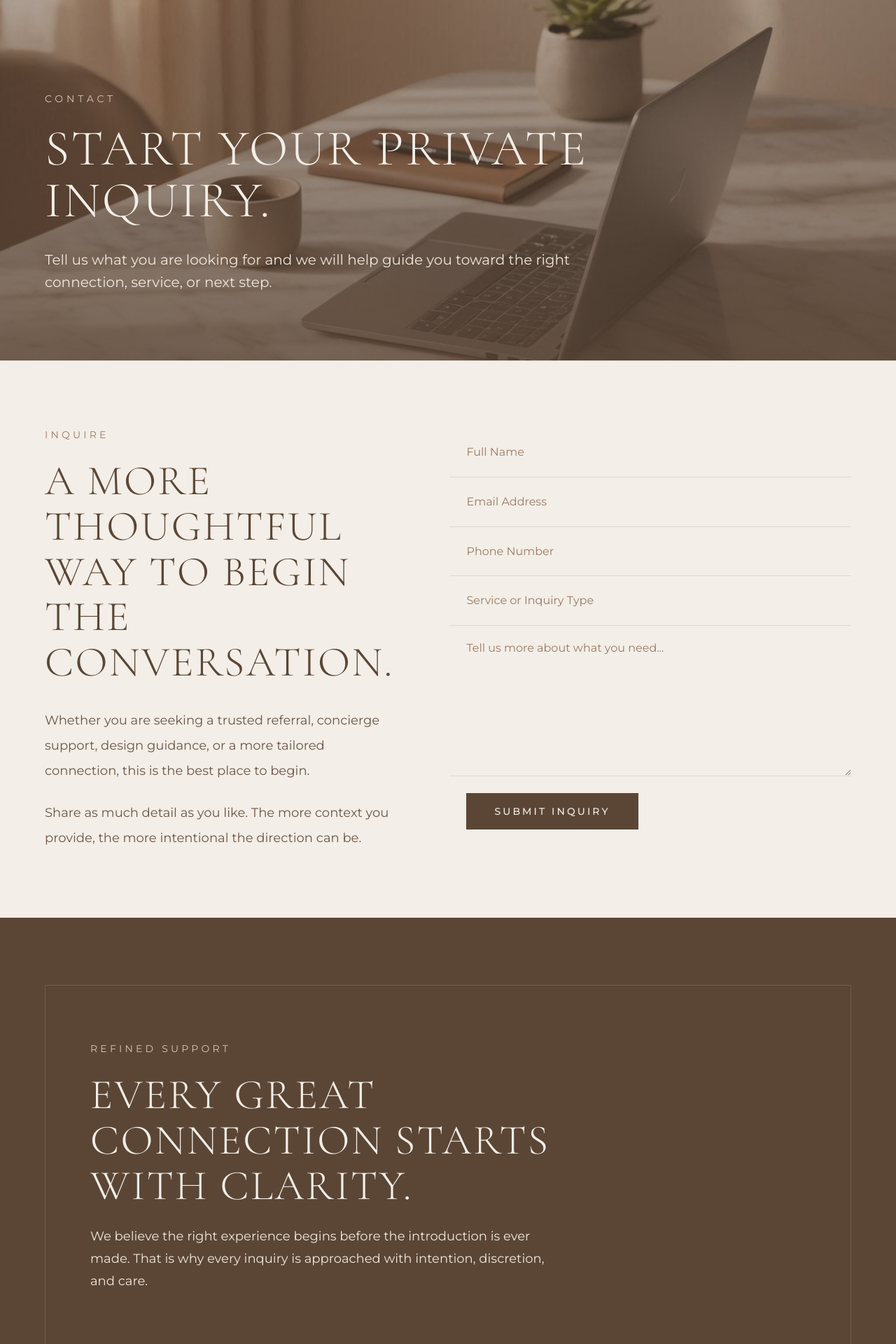
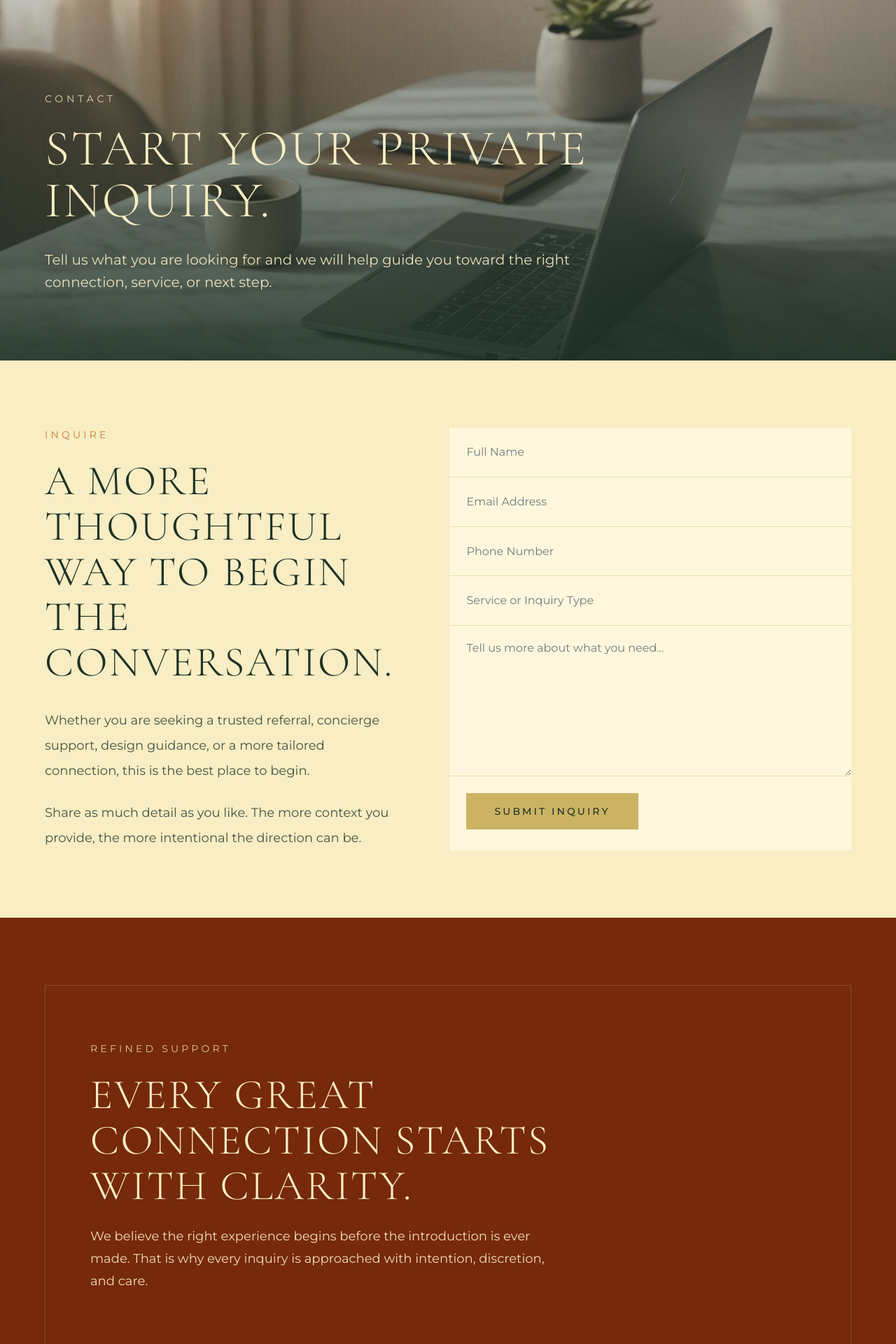
Before and after one commit to laurenabigailparker/pmp-inc-website, a Next.js app: page /contact in a window 1280 px wide. Shown: the part 174-2094 px from the top of the page at 70% size. Built offline with nearby package versions, Linux system fonts and the light colour scheme.

Commit message:
update contact page

```diff
--- a/app/contact/page.tsx
+++ b/app/contact/page.tsx
@@ -2,7 +2,7 @@ import Image from "next/image";
 
 export default function ContactPage() {
   return (
-    <main className="bg-[#5b4636] text-[#f3eee7]">
+    <main className="bg-[#1E3226] text-[#F8EDC3]">
       <section className="relative min-h-[70svh] overflow-hidden sm:min-h-[78svh]">
         <Image
           src="/images/workspace.jpg"
@@ -11,11 +11,11 @@ export default function ContactPage() {
           priority
           className="object-cover"
         />
-        <div className="absolute inset-0 bg-[linear-gradient(to_bottom,rgba(91,70,54,0.42),rgba(91,70,54,0.82))]" />
+        <div className="absolute inset-0 bg-[linear-gradient(to_bottom,rgba(111,125,123,0.2),rgba(30,50,38,0.9))]" />
 
         <div className="relative z-10 mx-auto flex min-h-[70svh] max-w-7xl items-end px-5 py-16 sm:min-h-[78svh] sm:px-6 md:px-10 lg:px-16 lg:py-24">
           <div className="max-w-4xl">
-            <p className="text-sm uppercase tracking-[0.35em] text-[#d8c5b5]">
+            <p className="text-sm uppercase tracking-[0.35em] text-[#F8EDC3]/85">
               Contact
             </p>
 
@@ -23,7 +23,7 @@ export default function ContactPage() {
               Start your private inquiry.
             </h1>
 
-            <p className="mt-8 max-w-3xl text-base leading-7 text-[#efe7dd] sm:text-lg sm:leading-8 md:text-xl">
+            <p className="mt-8 max-w-3xl text-base leading-7 text-[#F8EDC3]/92 sm:text-lg sm:leading-8 md:text-xl">
               Tell us what you are looking for and we will help guide you toward
               the right connection, service, or next step.
             </p>
@@ -31,17 +31,17 @@ export default function ContactPage() {
         </div>
       </section>
 
-      <section className="bg-[#f3eee7] px-5 py-16 text-[#5b4636] sm:px-6 md:px-10 lg:px-16 lg:py-24">
+      <section className="bg-[#F8EDC3] px-5 py-16 text-[#1E3226] sm:px-6 md:px-10 lg:px-16 lg:py-24">
         <div className="mx-auto grid max-w-7xl gap-12 lg:grid-cols-[0.9fr_1.1fr] lg:gap-20">
           <div>
-            <p className="text-sm uppercase tracking-[0.3em] text-[#9a7b67]">
+            <p className="text-sm uppercase tracking-[0.3em] text-[#C27E35]">
               Inquire
             </p>
             <h2 className="mt-6 max-w-xl text-3xl font-light uppercase leading-[1.08] tracking-[0.04em] sm:text-4xl md:text-5xl lg:text-6xl">
               A more thoughtful way to begin the conversation.
             </h2>
 
-            <div className="mt-8 space-y-6 text-base leading-7 text-[#6b5647] sm:text-lg sm:leading-9">
+            <div className="mt-8 space-y-6 text-base leading-7 text-[#1E3226]/82 sm:text-lg sm:leading-9">
               <p>
                 Whether you are seeking a trusted referral, concierge support,
                 design guidance, or a more tailored connection, this is the best
@@ -55,36 +55,36 @@ export default function ContactPage() {
             </div>
           </div>
 
-          <form className="grid gap-px bg-[rgba(91,70,54,0.12)]">
+          <form className="grid gap-px bg-[rgba(194,126,53,0.18)]">
             <input
               type="text"
               placeholder="Full Name"
-              className="bg-[#f3eee7] px-5 py-4 text-[#5b4636] outline-none placeholder:text-[#9a7b67] sm:px-6 sm:py-5"
+              className="bg-[#fff7dd] px-5 py-4 text-[#1E3226] outline-none placeholder:text-[#6F7D7B] sm:px-6 sm:py-5"
             />
             <input
               type="email"
               placeholder="Email Address"
-              className="bg-[#f3eee7] px-5 py-4 text-[#5b4636] outline-none placeholder:text-[#9a7b67] sm:px-6 sm:py-5"
+              className="bg-[#fff7dd] px-5 py-4 text-[#1E3226] outline-none placeholder:text-[#6F7D7B] sm:px-6 sm:py-5"
             />
             <input
               type="text"
               placeholder="Phone Number"
-              className="bg-[#f3eee7] px-5 py-4 text-[#5b4636] outline-none placeholder:text-[#9a7b67] sm:px-6 sm:py-5"
+              className="bg-[#fff7dd] px-5 py-4 text-[#1E3226] outline-none placeholder:text-[#6F7D7B] sm:px-6 sm:py-5"
             />
             <input
               type="text"
               placeholder="Service or Inquiry Type"
-              className="bg-[#f3eee7] px-5 py-4 text-[#5b4636] outline-none placeholder:text-[#9a7b67] sm:px-6 sm:py-5"
+              className="bg-[#fff7dd] px-5 py-4 text-[#1E3226] outline-none placeholder:text-[#6F7D7B] sm:px-6 sm:py-5"
             />
             <textarea
               placeholder="Tell us more about what you need..."
               rows={7}
-              className="bg-[#f3eee7] px-5 py-4 text-[#5b4636] outline-none placeholder:text-[#9a7b67] sm:px-6 sm:py-5"
+              className="bg-[#fff7dd] px-5 py-4 text-[#1E3226] outline-none placeholder:text-[#6F7D7B] sm:px-6 sm:py-5"
             />
-            <div className="bg-[#f3eee7] px-5 py-5 sm:px-6 sm:py-6">
+            <div className="bg-[#fff7dd] px-5 py-5 sm:px-6 sm:py-6">
               <button
                 type="submit"
-                className="inline-flex items-center justify-center bg-[#5b4636] px-8 py-4 text-sm font-medium uppercase tracking-[0.22em] text-[#f3eee7] transition hover:bg-[#675140] sm:px-10"
+                className="inline-flex items-center justify-center bg-[#CCB363] px-8 py-4 text-sm font-medium uppercase tracking-[0.22em] text-[#1E3226] transition hover:bg-[#C27E35] hover:text-[#F8EDC3] sm:px-10"
               >
                 Submit Inquiry
               </button>
@@ -93,9 +93,9 @@ export default function ContactPage() {
         </div>
       </section>
 
-      <section className="bg-[#5b4636] px-5 py-16 sm:px-6 md:px-10 lg:px-16 lg:py-24">
-        <div className="mx-auto max-w-7xl border border-[rgba(243,238,231,0.12)] px-6 py-12 sm:px-8 sm:py-14 md:px-12 lg:px-16 lg:py-20">
-          <p className="text-sm uppercase tracking-[0.3em] text-[#d8c5b5]">
+      <section className="bg-[#76290B] px-5 py-16 text-[#F8EDC3] sm:px-6 md:px-10 lg:px-16 lg:py-24">
+        <div className="mx-auto max-w-7xl border border-[rgba(248,237,195,0.16)] px-6 py-12 sm:px-8 sm:py-14 md:px-12 lg:px-16 lg:py-20">
+          <p className="text-sm uppercase tracking-[0.3em] text-[#F8EDC3]/82">
             Refined Support
           </p>
 
@@ -103,7 +103,7 @@ export default function ContactPage() {
             Every great connection starts with clarity.
           </h2>
 
-          <p className="mt-6 max-w-2xl text-base leading-7 text-[#efe7dd] sm:text-lg sm:leading-8">
+          <p className="mt-6 max-w-2xl text-base leading-7 text-[#F8EDC3]/92 sm:text-lg sm:leading-8">
             We believe the right experience begins before the introduction is ever made.
             That is why every inquiry is approached with intention, discretion, and care.
           </p>
```
